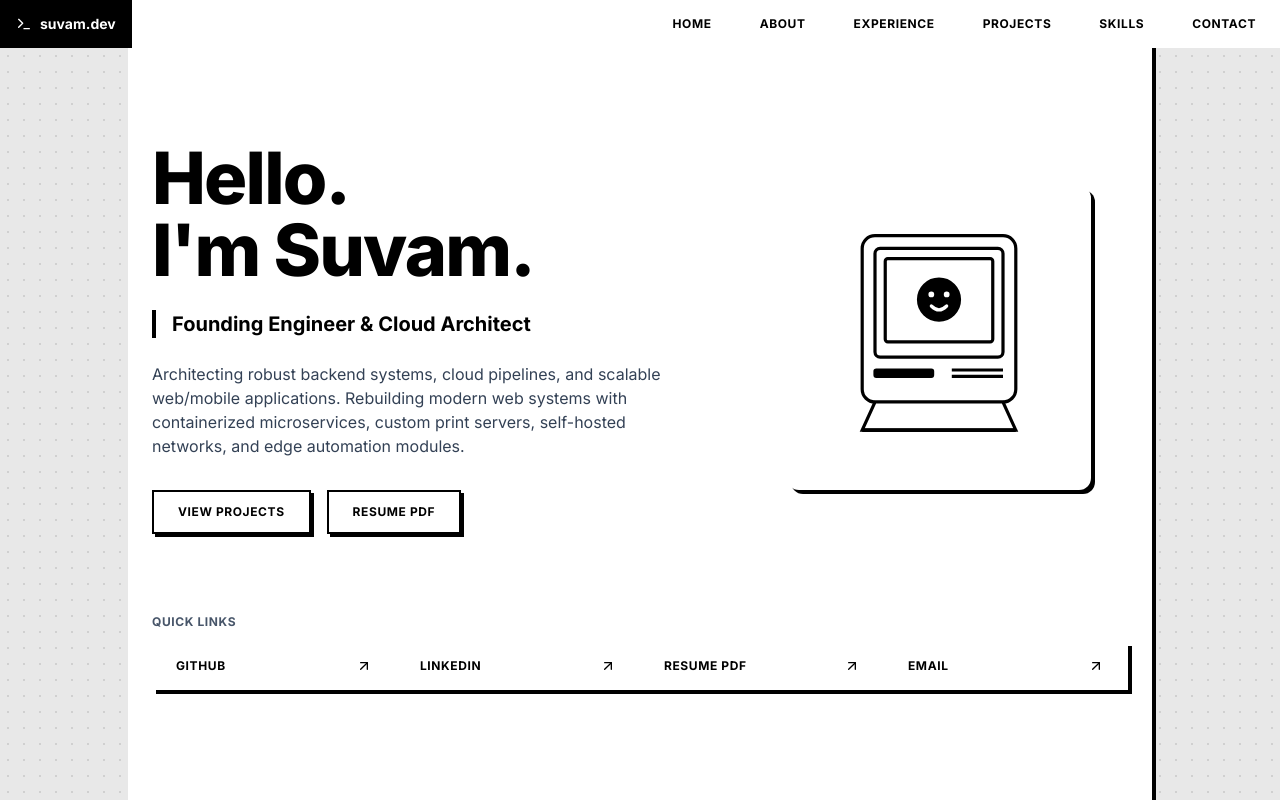
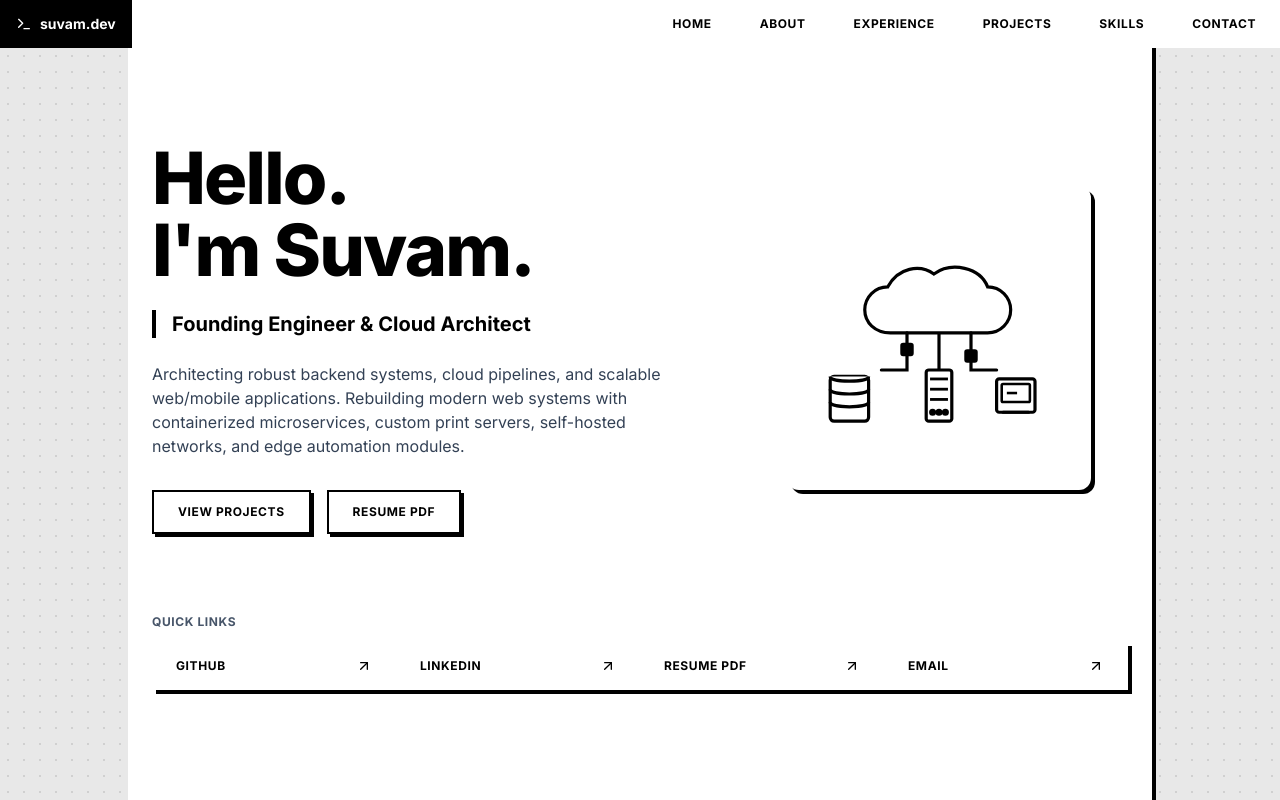
Before and after one commit to SuvamNaskar/SuvamNaskar.github.io, a Next.js app: page / in a window 1280 px wide. Shown: the top 800 px of the page. Built offline with nearby package versions, Linux system fonts and the light colour scheme.

Commit message:
Add new CSS and build manifests for improved styling and page management
- Introduced a new CSS file for the Inter font and Tailwind CSS styles.
- Created build manifest to manage error pages and sorted pages.
- Added SSG manifest for static site generation support.

```diff
--- a/components/Hero.tsx
+++ b/components/Hero.tsx
@@ -64,28 +64,49 @@ export default function Hero() {
               stroke="currentColor"
               strokeWidth="2.5"
             >
-              {/* Main computer body */}
-              <rect x="40" y="20" width="120" height="130" rx="10" fill="white" />
-              {/* Screen bezel */}
-              <rect x="50" y="30" width="100" height="85" rx="4" fill="white" />
-              {/* CRT Screen outline */}
-              <rect x="58" y="38" width="84" height="65" rx="2" fill="#fff" />
-              {/* Floppy drive slot */}
-              <rect x="50" y="125" width="45" height="5" rx="1" fill="black" />
-              {/* Ventilation lines */}
-              <line x1="110" y1="125" x2="150" y2="125" stroke="black" strokeWidth="2.5" />
-              <line x1="110" y1="130" x2="150" y2="130" stroke="black" strokeWidth="2.5" />
-              {/* Computer face (smiling node) */}
-              <circle cx="100" cy="70" r="16" fill="black" />
-              {/* Smiley eyes */}
-              <circle cx="94" cy="66" r="3.5" fill="white" />
-              <circle cx="106" cy="66" r="3.5" fill="white" />
-              {/* Smiley mouth */}
-              <path d="M94 75 Q100 81 106 75" stroke="white" strokeWidth="2.5" strokeLinecap="round" fill="none" />
-              {/* Stand */}
-              <path d="M50 150 L150 150 L160 172 L40 172 Z" fill="white" />
-              {/* Shadow effect on SVG */}
-              <path d="M40 172 H160" stroke="black" strokeWidth="3" />
+              {/* Cloud Outline in center-top */}
+              <path
+                d="M 60 60 C 50 60, 42 68, 42 78 C 42 88, 50 96, 62 96 H 138 C 148 96, 156 88, 156 78 C 156 68, 148 60, 138 60 C 132 45, 110 40, 96 50 C 85 42, 68 45, 60 60 Z"
+                fill="white"
+                stroke="black"
+                strokeWidth="2.5"
+              />
+
+              {/* Network Link Lines going down */}
+              <path d="M 75 96 L 75 125 L 55 125" stroke="black" strokeWidth="2.5" strokeLinecap="round" />
+              <path d="M 125 96 L 125 125 L 145 125" stroke="black" strokeWidth="2.5" strokeLinecap="round" />
+              <line x1="100" y1="96" x2="100" y2="125" stroke="black" strokeWidth="2.5" />
+
+              {/* Data packet boxes on link lines */}
+              <rect x="71" y="105" width="8" height="8" rx="1" fill="black" />
+              <rect x="121" y="110" width="8" height="8" rx="1" fill="black" />
+
+              {/* Left Node: Database Cylinder */}
+              <g transform="translate(10, 120)">
+                <rect x="5" y="10" width="30" height="35" rx="3" fill="white" stroke="black" strokeWidth="2.5" />
+                <path d="M 5 20 C 5 25, 35 25, 35 20" stroke="black" strokeWidth="2.5" />
+                <path d="M 5 30 C 5 35, 35 35, 35 30" stroke="black" strokeWidth="2.5" />
+                <path d="M 5 10 C 5 15, 35 15, 35 10" stroke="black" strokeWidth="2.5" fill="white" />
+              </g>
+
+              {/* Center Node: Server Stack Console */}
+              <g transform="translate(80, 120)">
+                <rect x="10" y="5" width="20" height="40" rx="2" fill="white" stroke="black" strokeWidth="2.5" />
+                <line x1="13" y1="12" x2="27" y2="12" stroke="black" strokeWidth="2.2" />
+                <line x1="13" y1="20" x2="27" y2="20" stroke="black" strokeWidth="2.2" />
+                <line x1="13" y1="28" x2="27" y2="28" stroke="black" strokeWidth="2.2" />
+                <circle cx="15" cy="38" r="1.5" fill="black" />
+                <circle cx="20" cy="38" r="1.5" fill="black" />
+                <circle cx="25" cy="38" r="1.5" fill="black" />
+              </g>
+
+              {/* Right Node: Terminal Client */}
+              <g transform="translate(140, 120)">
+                <rect x="5" y="12" width="30" height="26" rx="2" fill="white" stroke="black" strokeWidth="2.5" />
+                <rect x="9" y="16" width="22" height="14" rx="1" fill="white" stroke="black" strokeWidth="2" />
+                <line x1="13" y1="23" x2="21" y2="23" stroke="black" strokeWidth="2" />
+                <path d="M 10 38 L 30 38" stroke="black" strokeWidth="2.5" strokeLinecap="round" />
+              </g>
             </svg>
           </div>
         </div>
```
Also changed, not shown: 4 other files (tests, documents, lock files or other folders).
